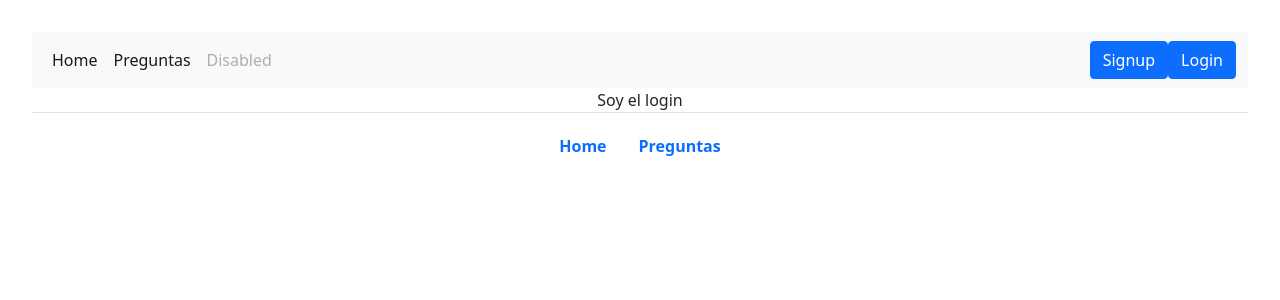
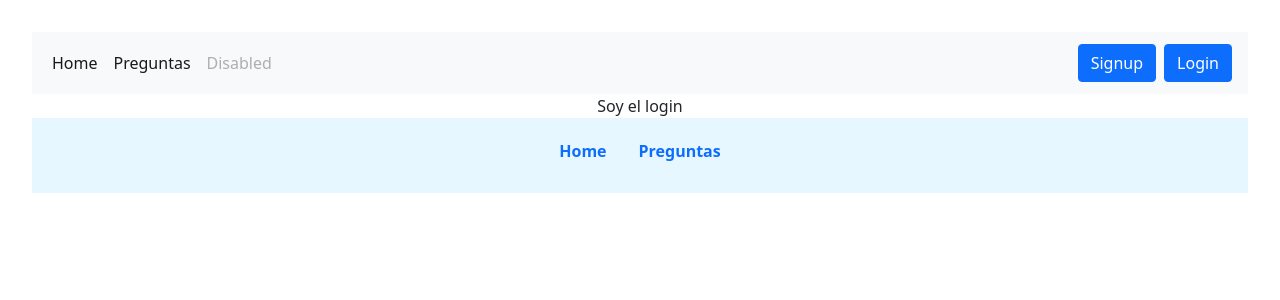
Before and after one commit to Davpad/pregunta-te, a React (Vite) app in the folder frontend/: page /login in a window 1280 px wide. Shown: the top 300 px of the page. Built offline with nearby package versions, Linux system fonts and the light colour scheme.

Commit message:
Formato navbar y footer

```diff
--- a/frontend/src/App.css
+++ b/frontend/src/App.css
@@ -40,3 +40,7 @@
 .read-the-docs {
   color: #888;
 }
+
+footer{
+  background-color: rgb(230, 247, 255);
+}
--- a/frontend/src/Footer.jsx
+++ b/frontend/src/Footer.jsx
@@ -2,7 +2,7 @@ import React, {Component} from "react";
 import { Link } from "react-router-dom";
 
 export const Footer = () => (
-	<footer className="footer mt-auto py-3 text-center border-top">
+	<footer className="footer mt-auto py-3 text-center bg blue-100">
 		<ul className="nav nav-pills justify-content-center">
 			<li className="nav-item">
 				<Link className="nav-link" to="/"><h6><strong>Home</strong></h6></Link>
--- a/frontend/src/Navbar.jsx
+++ b/frontend/src/Navbar.jsx
@@ -21,8 +21,8 @@ export const Navbar = () => (
                     </li>
                 </ul>
                 < div className="d-flex">
-                    <Link className="btn btn-primary" to="/signup" >Signup</Link>
-                    <Link className="btn btn-primary" to="/login" >Login</Link>
+                    <Link className="btn btn-primary m-1" to="/signup" >Signup</Link>
+                    <Link className="btn btn-primary m-1" to="/login" >Login</Link>
                 </div>
             </div>
         </div>
```
